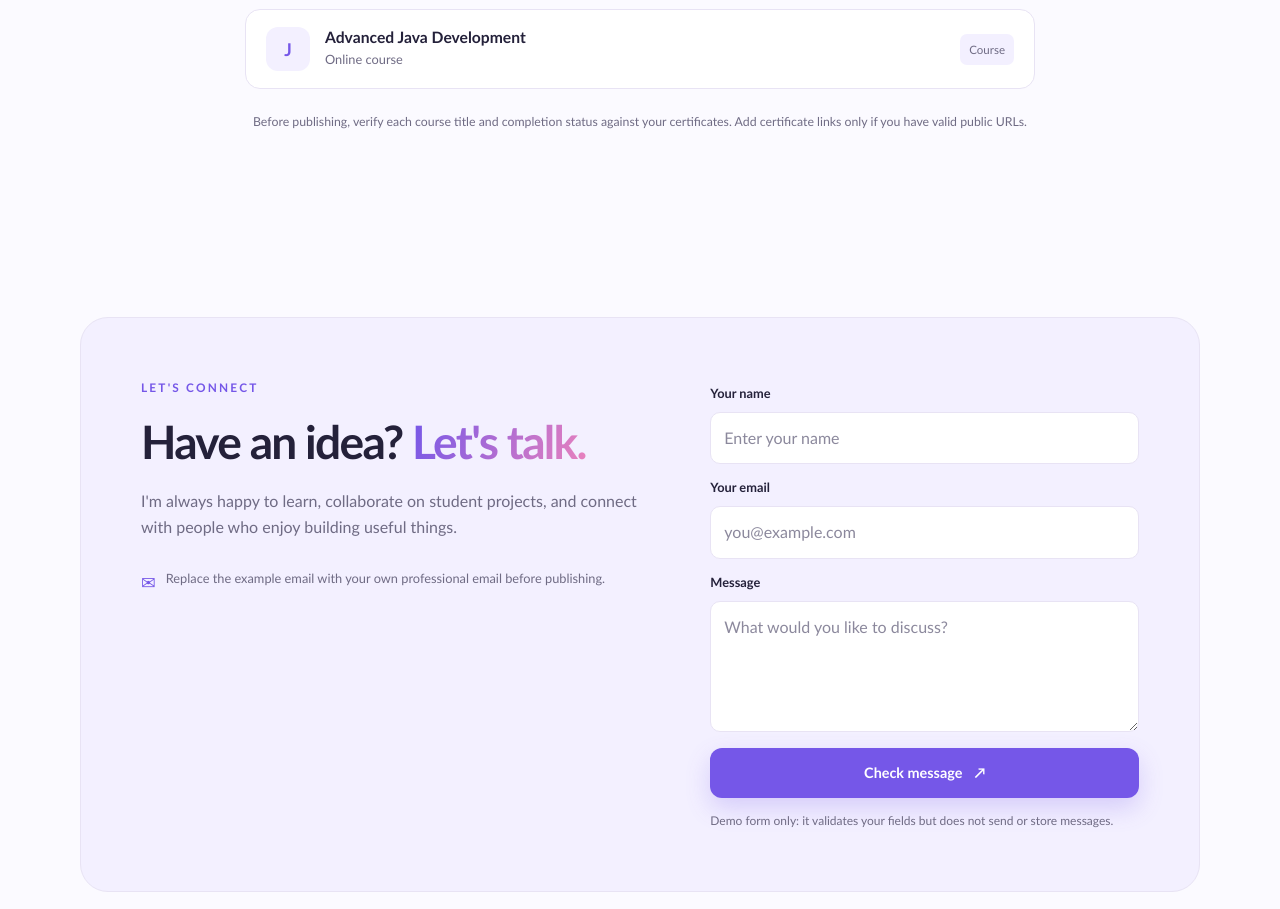
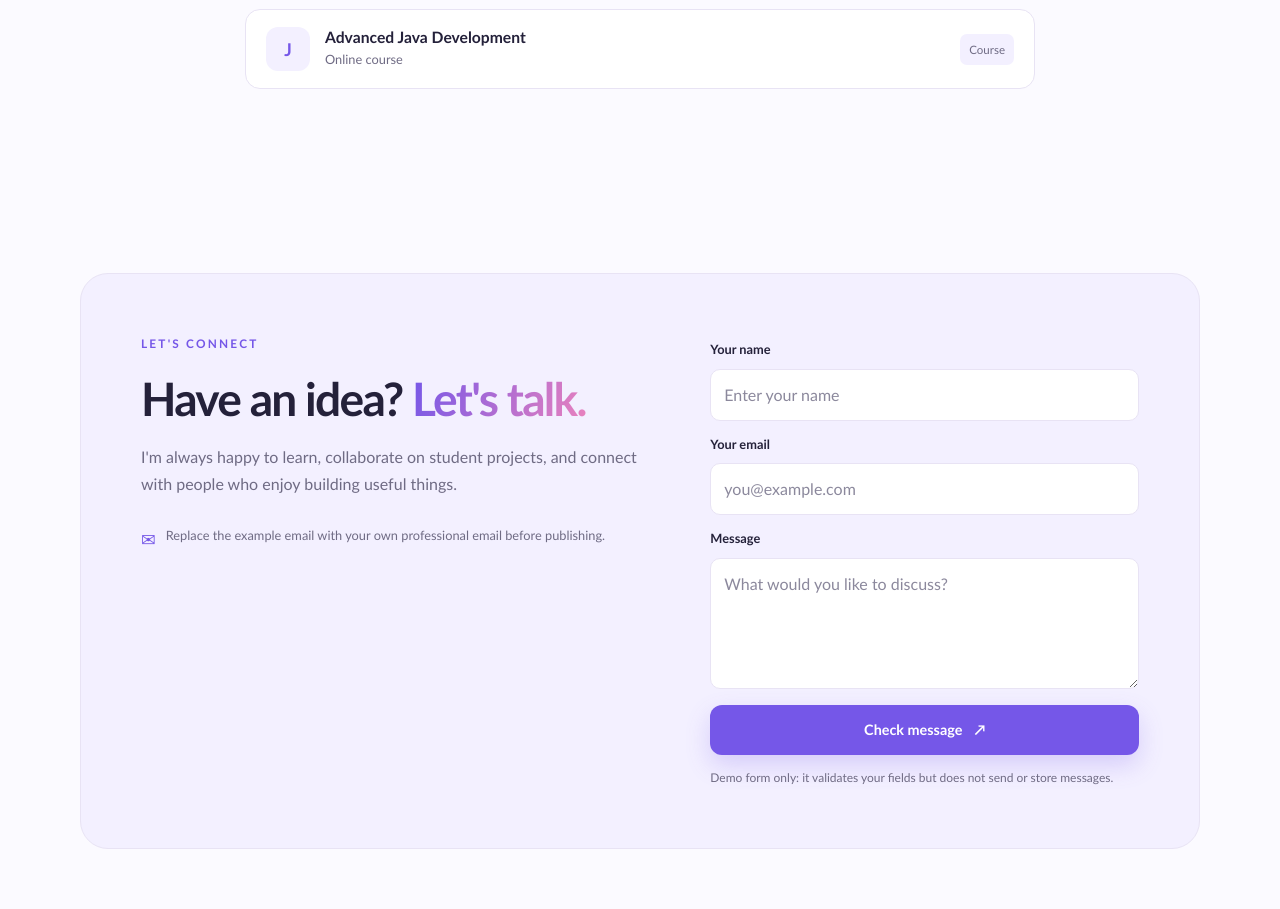
Before and after one commit to janani2051/My--portfolio, a plain HTML site: page index.html in a window 1280 px wide. Shown: the part 3679-4588 px from the top of the page. Drawn offline with Linux system fonts and the light colour scheme.

Commit message:
Update index.html

```diff
--- a/index.html
+++ b/index.html
@@ -180,7 +180,7 @@
           <article class="certificate-item"><div class="certificate-mark">⌘</div><div class="certificate-info"><h3>Introduction to DevOps</h3><p>Coursera</p></div><span class="certificate-tag">Course</span></article>
           <article class="certificate-item"><div class="certificate-mark">J</div><div class="certificate-info"><h3>Advanced Java Development</h3><p>Online course</p></div><span class="certificate-tag">Course</span></article>
         </div>
-        <p class="small-note">Before publishing, verify each course title and completion status against your certificates. Add certificate links only if you have valid public URLs.</p>
+
       </div>
     </section>
 
```
